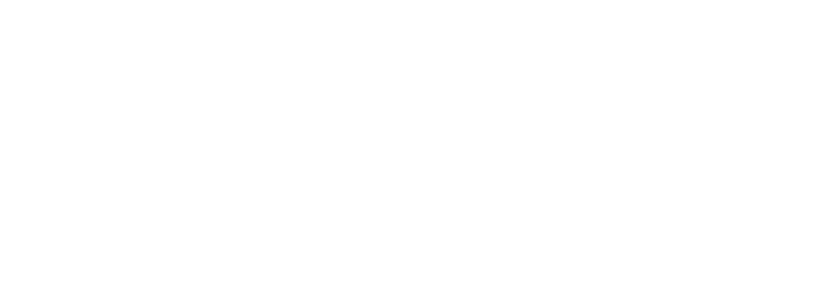
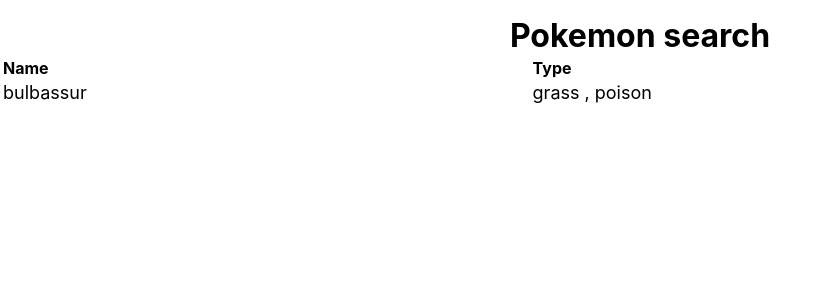
Before and after one commit to wberrouho/starting-react, a React (Create React App) app: page / in a window 1280 px wide. Shown: the top 300 px of the page, without its empty margins (0-828 px from the left). Built offline with nearby package versions, Linux system fonts and the light colour scheme.

Commit message:
Jherr second lesson

```diff
--- a/src/App.css
+++ b/src/App.css
@@ -1,38 +1,11 @@
-.App {
+.title {
   text-align: center;
 }
-
-.App-logo {
-  height: 40vmin;
-  pointer-events: none;
+th{
+  text-align : left;
+  font-size : xlarge;
 }
-
-@media (prefers-reduced-motion: no-preference) {
-  .App-logo {
-    animation: App-logo-spin infinite 20s linear;
-  }
+td{
+  text-align : left;
+  font-size : large;
 }
-
-.App-header {
-  background-color: #282c34;
-  min-height: 100vh;
-  display: flex;
-  flex-direction: column;
-  align-items: center;
-  justify-content: center;
-  font-size: calc(10px + 2vmin);
-  color: white;
-}
-
-.App-link {
-  color: #61dafb;
-}
-
-@keyframes App-logo-spin {
-  from {
-    transform: rotate(0deg);
-  }
-  to {
-    transform: rotate(360deg);
-  }
-}
--- a/src/App.js
+++ b/src/App.js
@@ -2,7 +2,29 @@
 
 function App() {
   return (
-    <div >
+    <div className='title'>
+      <h1
+      style={{
+        margin : "auto",
+        witdth : 800,
+        paddingTop : "1rem"
+
+      }}
+      >Pokemon search</h1>
+      <table width="100%">
+      <thead>
+      <tr>
+          <th>Name</th>
+          <th>Type </th>
+      </tr>
+      </thead>
+      <tbody>
+      <tr>
+          <td>bulbassur</td>
+          <td>grass , poison </td>
+      </tr>
+      </tbody>
+      </table>
     </div>
   );
 }
```
